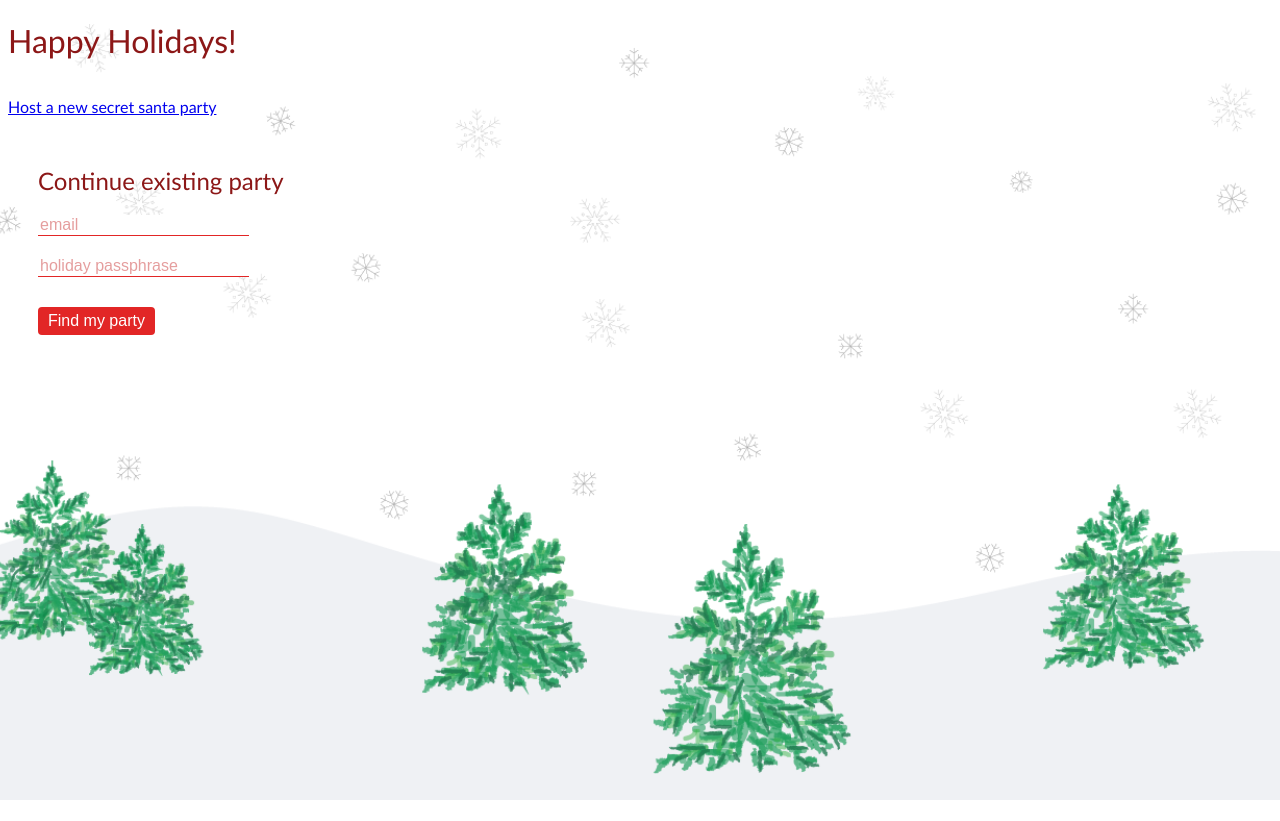
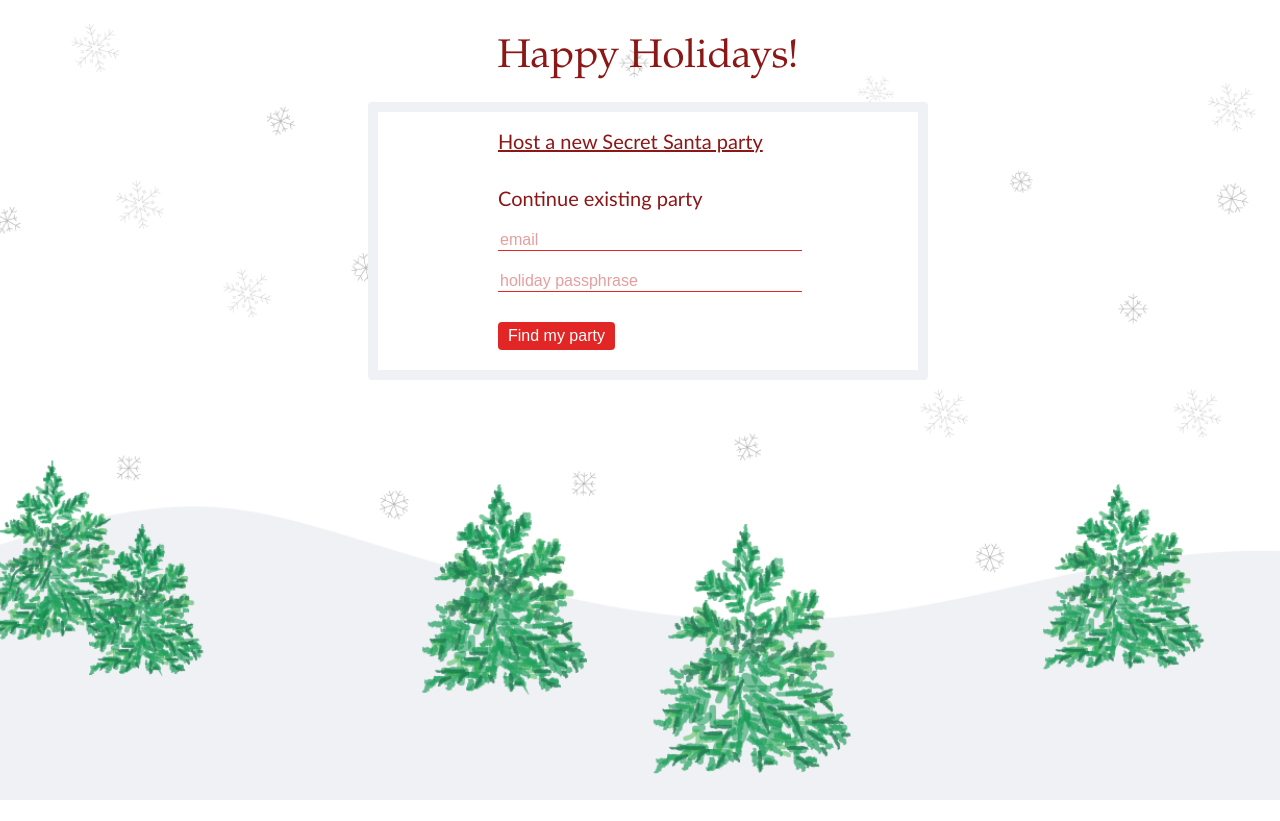
Before and after one commit to mcarson-123/secret_santa, a Rails app: page / in a window 1280 px wide. After the commit the page ends 800 px from the top, so only its background shows below. Run offline with Rails 7, Linux system fonts and the light colour scheme; style sheets or scripts are compiled from the project's sources; some libraries are stand-ins or nearby versions.

Commit message:
Update the styling
Add a border box style to the pages
(How do designers do it?? Note to self: ask designers for proper feedback)

```diff
--- /dev/null
+++ b/app/assets/stylesheets/_variables.scss
@@ -0,0 +1,3 @@
+$snow: #EFF1F4;
+/*$lightsnow: #FBFCFC;*/
+$lightsnow: #FDFDFD;
--- a/app/assets/stylesheets/application.css
+++ b/app/assets/stylesheets/application.css
@@ -13,132 +13,3 @@
  *= require_tree .
  *= require_self
  */
- html {
-  height: 100%;
- }
-
-.secret-santa-application {
-  height: 100%;
-  width: 100%;
-  background-image: url('trees_background.png'), url('snowflakes.png');
-  background-position: bottom, center;
-  background-repeat: no-repeat;
-  background-size: cover;
-  background-color: white;
-  color: #8C1717;
-  font-family: "Trebuchet MS", Helvetica, sans-serif
-}
-
-h1 {
-  font-weight: normal;
-  padding-bottom: 15px;
-}
-
-h2 {
-  font-weight: normal;
-}
-
-input[type=text] {
-  border: none;
-  border-bottom: 1px solid;
-  display: block;
-  margin-top: 20px;
-  margin-bottom: 20px;
-  font-size: 16px;
-  color: #E22626;
-}
-
-::-webkit-input-placeholder { /* WebKit, Blink, Edge */
-    color:    #E59E9E;
-  }
-:-moz-placeholder { /* Mozilla Firefox 4 to 18 */
-   color:    #E59E9E;
-   opacity:  1;
-}
-::-moz-placeholder { /* Mozilla Firefox 19+ */
-   color:    #E59E9E;
-   opacity:  1;
-}
-:-ms-input-placeholder { /* Internet Explorer 10-11 */
-   color:    #E59E9E;
-}
-
-input[type=submit] {
-  border: none;
-  border-radius: 4px;
-  background-color: #E22626;
-  font-size: 16px;
-  padding: 5px 10px;
-  color: white;
-  margin-top: 10px;
-}
-
-input:focus, input:hover {
-  outline-color: #E22626
-}
-
-form {
-  padding-top: 30px;
-  padding-left: 30px;
-}
-
-ul.participants-partial {
-  list-style: none;
-  padding-left: 30px;
-}
-
-ul.participants-partial > li {
-  /*color: black;*/
-}
-
-h1.party-show {
-  padding-top: 20px;
-  padding-left: 30px;
-  padding-bottom: 0;
-  margin-bottom: 5px;
-}
-
-p.party-show-reminder {
-  padding-left: 30px;
-  margin-top: 0;
-  padding-bottom: 20px;
-}
-
-input[type=submit].new-participant-partial {
-  margin-top: 0;
-}
-
-form.new_participant {
-  padding-top: 10px;
-}
-
-h1.participants-success {
-  font-size: 60px;
-  text-align: center;
-  font-family: "Palatino Linotype", "Book Antiqua", Palatino, serif;
-  padding-top: 10%
-}
-
-.participant-edit-confirm {
-  padding-left: 30px;
-  padding-top: 30px;
-  font-size: 18px;
-}
-
-.participant-edit-confirm > h2 {
-  padding-bottom: 20px;
-}
-
-.participant-confirm-theme {
-  padding-left: 30px;
-  font-size: 16px;
-  padding-top: 10px;
-}
-
-form.edit_participant {
-  padding-top: 0;
-}
-
-input[type=submit].add-preferences {
-  margin-top: 0;
-}
--- /dev/null
+++ b/app/assets/stylesheets/main.scss
@@ -0,0 +1,80 @@
+@import "variables";
+
+/* All application wide styles */
+
+.border-box {
+  max-width: 660px;
+  margin: auto;
+  margin-top: 20px;
+  margin-bottom: 20px;
+  background: white;
+  padding: 20px;
+  border: 10px solid $snow;
+  border-radius: 4px;
+}
+
+html {
+height: 100%;
+}
+
+.secret-santa-application {
+  height: 100%;
+  width: 100%;
+  background-image: url('trees_background.png'), url('snowflakes.png');
+  background-position: bottom, center;
+  background-repeat: no-repeat;
+  background-size: cover;
+  background-color: white;
+  color: #8C1717;
+  font-family: "Trebuchet MS", Helvetica, sans-serif
+}
+
+h1 {
+  font-weight: normal;
+  padding-bottom: 15px;
+}
+
+h2 {
+  font-weight: normal;
+  font-size: 20px;
+}
+
+input[type=text] {
+  width: 100%;
+  border: none;
+  border-bottom: 1px solid;
+  display: block;
+  margin-top: 20px;
+  margin-bottom: 20px;
+  font-size: 16px;
+  color: #E22626;
+}
+
+::-webkit-input-placeholder { /* WebKit, Blink, Edge */
+    color:    #E59E9E;
+  }
+:-moz-placeholder { /* Mozilla Firefox 4 to 18 */
+   color:    #E59E9E;
+   opacity:  1;
+}
+::-moz-placeholder { /* Mozilla Firefox 19+ */
+   color:    #E59E9E;
+   opacity:  1;
+}
+:-ms-input-placeholder { /* Internet Explorer 10-11 */
+   color:    #E59E9E;
+}
+
+input[type=submit] {
+  border: none;
+  border-radius: 4px;
+  background-color: #E22626;
+  font-size: 16px;
+  padding: 5px 10px;
+  color: white;
+  margin-top: 10px;
+}
+
+input:focus, input:hover {
+  outline-color: #E22626
+}
--- a/app/assets/stylesheets/participants.scss
+++ b/app/assets/stylesheets/participants.scss
@@ -1,3 +1,62 @@
-// Place all the styles related to the participants controller here.
-// They will automatically be included in application.css.
-// You can use Sass (SCSS) here: http://sass-lang.com/
+@import "variables";
+
+/* All Participants specific styles */
+
+ul.participants-partial {
+  list-style: none;
+  padding-left: 30px;
+}
+
+.participants-guest-list-details-heading {
+  width: 250px;
+}
+
+.participants-guest-list {
+  td {
+    padding-left: 10px;
+    padding-right: 10px;
+
+    input[type=text] {
+      width: 230px;
+    }
+  }
+}
+
+input[type=submit].new-participant-partial {
+  margin-top: 0;
+}
+
+form.new_participant {
+  padding-top: 10px;
+}
+
+h1.participants-success {
+  font-size: 60px;
+  text-align: center;
+  font-family: "Palatino Linotype", "Book Antiqua", Palatino, serif;
+  padding-top: 10%
+}
+
+.participant-edit-confirm {
+  padding-left: 30px;
+  padding-top: 30px;
+  font-size: 18px;
+}
+
+.participant-edit-confirm > h2 {
+  padding-bottom: 20px;
+}
+
+.participant-confirm-theme {
+  padding-left: 30px;
+  font-size: 16px;
+  padding-top: 10px;
+}
+
+form.edit_participant {
+  padding-top: 0;
+}
+
+input[type=submit].add-preferences {
+  margin-top: 0;
+}
--- a/app/assets/stylesheets/parties.scss
+++ b/app/assets/stylesheets/parties.scss
@@ -1,3 +1,18 @@
-// Place all the styles related to the parties controller here.
-// They will automatically be included in application.css.
-// You can use Sass (SCSS) here: http://sass-lang.com/
+/* All Parties specific styles */
+
+h1.party-show {
+  padding-left: 20px;
+  padding-bottom: 0;
+  margin-bottom: 5px;
+}
+
+p.party-show-reminder {
+  margin-top: 0;
+  padding-left: 20px;
+  padding-bottom: 20px;
+}
+
+.parties-new {
+  width: 400px;
+  margin: auto;
+}
--- /dev/null
+++ b/app/assets/stylesheets/welcome.scss
@@ -0,0 +1,42 @@
+@import "variables";
+
+/* All Welcome page specific styles */
+
+.welcome {
+  margin: auto;
+  display: flex;
+  flex-direction: column;
+  align-items: center;
+
+  .border-box {
+    width: 500px;
+  }
+}
+
+.welcome-heading {
+  h1 {
+    font-family: "Palatino Linotype", "Book Antiqua", Palatino, serif;
+    padding-bottom: 0;
+    margin: 0;
+    margin-top: 26px;
+    font-size: 40px;
+  }
+}
+
+.welcome-new-party {
+  width: 60%;
+  margin-top: -20px;
+  a {
+    color: inherit;
+  }
+}
+
+.welcome-parties {
+  display: flex;
+  flex-direction: column;
+  align-items: center;
+}
+
+.welcome-existing-party {
+  width: 60%;
+}
--- a/app/views/layouts/application.html.erb
+++ b/app/views/layouts/application.html.erb
@@ -7,8 +7,6 @@
   <%= csrf_meta_tags %>
 </head>
 <body class="secret-santa-application">
-
-<%= yield %>
-
+  <%= yield %>
 </body>
 </html>
--- a/app/views/participants/_edit_row.html.erb
+++ b/app/views/participants/_edit_row.html.erb
@@ -4,6 +4,7 @@
     <% if @party.sent? %>
     <td>
       <%= participant.gifting.confirmed? ? "Yes" : "No" %>
+      <br/>
       <% unless participant.gifting.confirmed? %>
         <%= link_to "Send Reminder", { controller: "giftings", action: "remind", id: participant.gifting.encoded_id } %>
       <% end %>
@@ -11,8 +12,6 @@
     <% end %>
     <td>
       <%= participant_form.text_field :name, placeholder: "Name" %>
-    </td>
-    <td>
       <%= participant_form.text_field :email, placeholder: "Email Address" %>
     </td>
     <td>
--- a/app/views/participants/_guest_list.html.erb
+++ b/app/views/participants/_guest_list.html.erb
@@ -3,8 +3,9 @@
     <% if @party.sent? %>
       <th>Confirmed</th>
     <% end %>
-  <th>Name</th>
-  <th>Email</th>
+    <th class="participants-guest-list-details-heading">
+      Details
+    </th>
   </tr>
 
   <% @participants.each do |participant| %>
--- a/app/views/parties/show.html.erb
+++ b/app/views/parties/show.html.erb
@@ -1,6 +1,7 @@
 <% if flash[:notice] %>
   <div class="notice"><%= flash[:notice] %></div>
 <% end %>
+<div class="border-box">
   <h1 class="party-show">Add your guests</h1>
   <p class="party-show-reminder">(Don't forget to add yourself...)</p>
   <!-- allow options to be added -->
@@ -8,3 +9,4 @@
   <% if @party.giftings.empty? %>
     <%= button_to "Generate Secret Santas", {:controller => :parties, :action => :create_giftings, id: @party.encoded_id}, {:method => :get} %>
   <% end %>
+</div>
--- a/app/views/welcome/welcome.html.erb
+++ b/app/views/welcome/welcome.html.erb
@@ -1,6 +1,17 @@
+<div class="welcome">
+  <div class="welcome-heading">
     <h1>Happy Holidays!</h1>
-<%= link_to "Host a new secret santa party", {:controller => :parties, :action => :new} %>
+  </div>
 
+  <div class="border-box">
+    <div class="welcome-parties">
+      <div class="welcome-new-party">
+        <h2>
+          <%= link_to "Host a new Secret Santa party", {:controller => :parties, :action => :new} %>
+        </h2>
+      </div>
+
+      <div class="welcome-existing-party">
         <%= form_for :existing_party, url: "parties/find", method: :post do |form| %>
           <h2>Continue existing party</h2>
           <% if flash[:error] == "no_parties_found" %>
@@ -10,3 +21,7 @@
           <%= form.text_field :holiday_passphrase, placeholder: "holiday passphrase" %>
           <%= form.submit "Find my party"  %>
         <% end  %>
+      </div>
+    </div>
+  </div>
+</div>
```
Also changed, not shown: app/views/parties/new.html.erb (+10 -10 lines), 1 other file. Lines whose indentation alone changed are shown as unchanged.
